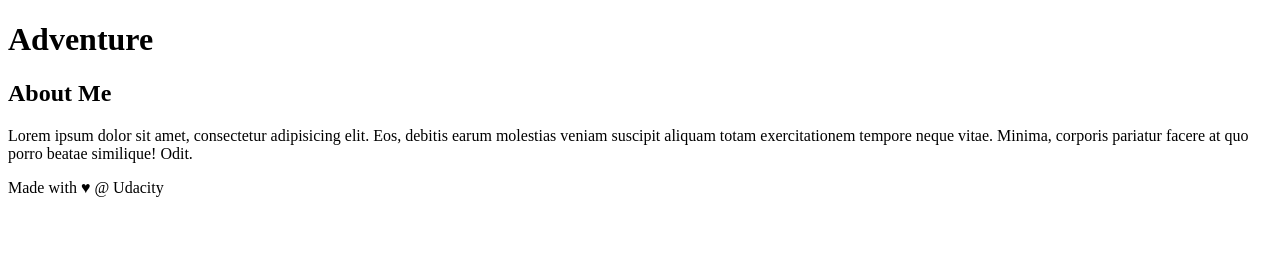
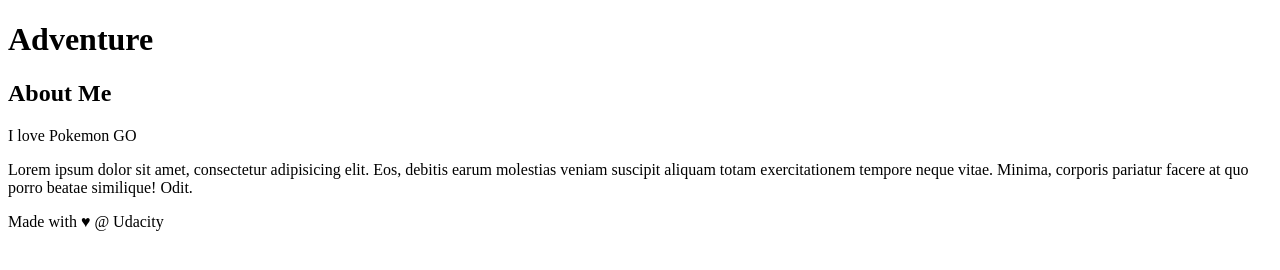
Before and after one commit to Hiken117/Curso-GIT, a plain HTML site: page index.html in a window 1280 px wide. Drawn offline with Linux system fonts and the light colour scheme.

Commit message:
Add element to Aside

```diff
--- a/index.html
+++ b/index.html
@@ -21,7 +21,7 @@
     <!-- start of new content -->
     <aside>
         <h2>About Me</h2>
-
+        <p>I love Pokemon GO</p>
         <p>Lorem ipsum dolor sit amet, consectetur adipisicing elit. Eos, debitis earum molestias veniam suscipit aliquam totam exercitationem tempore neque vitae. Minima, corporis pariatur facere at quo porro beatae similique! Odit.</p>
     </aside>
     <!-- end of new content -->
```
